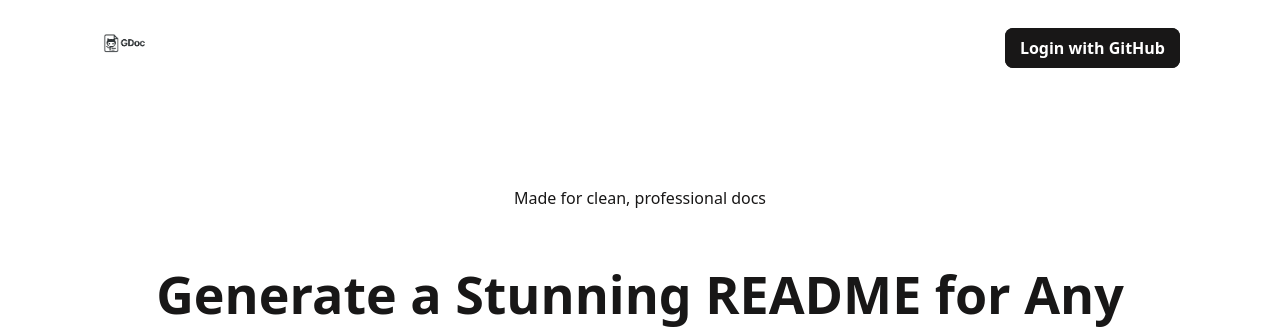
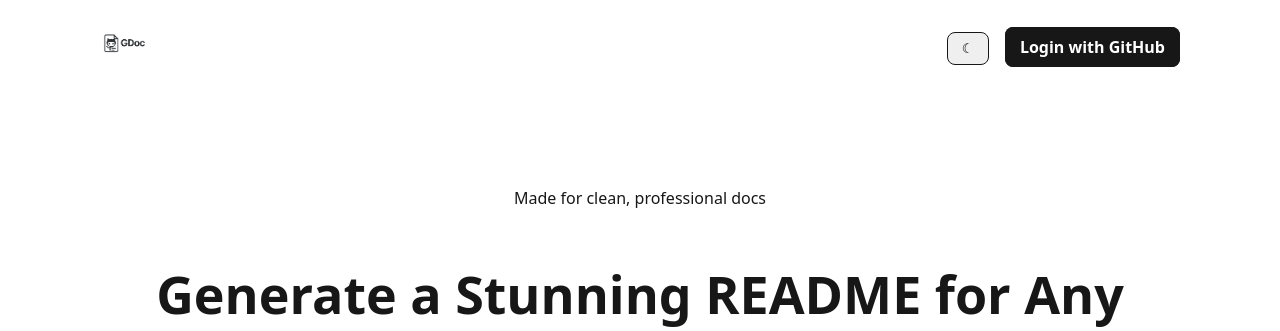
Before and after one commit to Themoltentungsten/GDOC, a Flask app: page / in a window 1280 px wide. Shown: the top 331 px of the page. Run offline with Flask 3, Linux system fonts and the light colour scheme.

Commit message:
Update base.html

```diff
--- a/GDOC/templates/base.html
+++ b/GDOC/templates/base.html
@@ -4,20 +4,31 @@
     <meta charset="utf-8" />
     <meta name="viewport" content="width=device-width,initial-scale=1" />
     <title>GDOC · GitHub README Docs</title>
-    <meta name="theme-color" content="#181717" />
-    <!-- Favicon -->
-    <link rel="icon" type="image/png" href="{{ url_for('static', filename='favicon.png') }}">
+
+    <!-- Theme color (updated by script below) -->
+    <meta id="theme-color-meta" name="theme-color" content="#181717" />
+
+    <!-- Favicons (put square PNGs in GDOC/static/) -->
+    <link rel="icon" type="image/png" sizes="32x32" href="{{ url_for('static', filename='favicon-32.png') }}">
+    <link rel="icon" type="image/png" sizes="16x16" href="{{ url_for('static', filename='favicon-16.png') }}">
+    <link rel="apple-touch-icon" sizes="180x180" href="{{ url_for('static', filename='apple-touch-icon.png') }}">
+    <link rel="icon" type="image/png" sizes="192x192" href="{{ url_for('static', filename='favicon-192.png') }}">
+    <link rel="icon" type="image/png" sizes="512x512" href="{{ url_for('static', filename='favicon-512.png') }}">
+
     <link rel="stylesheet" href="{{ url_for('static', filename='styles.css') }}" />
   </head>
   <body>
     <header class="container header">
       <div class="brand">
-        <!-- Top-left logo -->
-        <a href="{{ url_for('index') }}">
+        <a class="brand-link" href="{{ url_for('index') }}" aria-label="GDOC home">
           <img src="{{ url_for('static', filename='logo.png') }}" alt="GDOC" class="logo" />
         </a>
       </div>
+
       <nav class="nav">
+        <!-- Theme toggle -->
+        <button id="themeToggle" class="btn" type="button" aria-label="Toggle theme">☾</button>
+
         {% if session.get("token") %}
           <a href="{{ url_for('dashboard') }}">Dashboard</a>
           <a class="btn" href="{{ url_for('logout') }}">Logout</a>
@@ -36,8 +47,47 @@
       <p><a href="/heartbeat">status</a></p>
     </footer>
 
+    <!-- THEME: apply saved/OS preference ASAP -->
     <script>
-      document.getElementById('year').textContent = new Date().getFullYear();
+      (function () {
+        const key = 'gdoc-theme';
+        const saved = localStorage.getItem(key);
+        const prefersDark = window.matchMedia &&
+          window.matchMedia('(prefers-color-scheme: dark)').matches;
+        const theme = saved || (prefersDark ? 'dark' : 'light');
+        document.documentElement.setAttribute('data-theme', theme);
+        // sync meta theme-color with our CSS variables
+        const meta = document.getElementById('theme-color-meta');
+        const updateMeta = () => {
+          const style = getComputedStyle(document.documentElement);
+          meta.setAttribute('content', style.getPropertyValue('--bg').trim());
+        };
+        updateMeta();
+        window.__gdoc_updateThemeColor = updateMeta;
+      })();
+    </script>
+
+    <!-- THEME: toggle + persist -->
+    <script>
+      document.addEventListener('DOMContentLoaded', () => {
+        document.getElementById('year').textContent = new Date().getFullYear();
+
+        const key = 'gdoc-theme';
+        const btn = document.getElementById('themeToggle');
+        const setBtnIcon = (t) => btn.textContent = t === 'dark' ? '☀' : '☾';
+
+        const current = document.documentElement.getAttribute('data-theme') || 'light';
+        setBtnIcon(current);
+
+        btn.addEventListener('click', () => {
+          const cur = document.documentElement.getAttribute('data-theme') || 'light';
+          const next = cur === 'dark' ? 'light' : 'dark';
+          document.documentElement.setAttribute('data-theme', next);
+          localStorage.setItem(key, next);
+          setBtnIcon(next);
+          if (window.__gdoc_updateThemeColor) window.__gdoc_updateThemeColor();
+        });
+      });
     </script>
   </body>
 </html>
```
